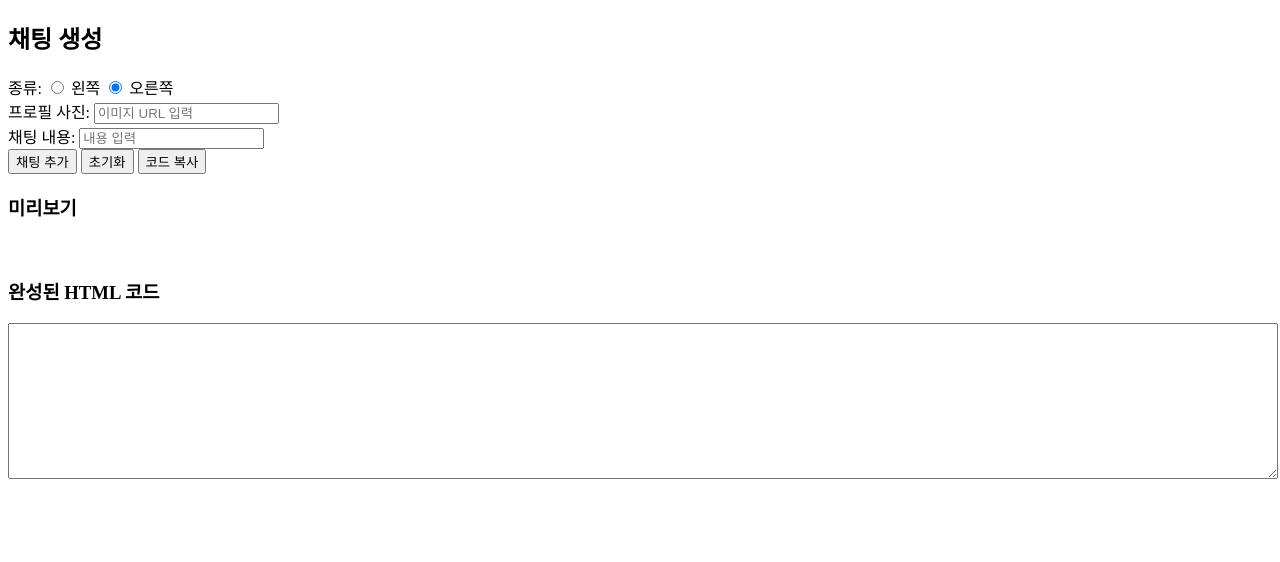
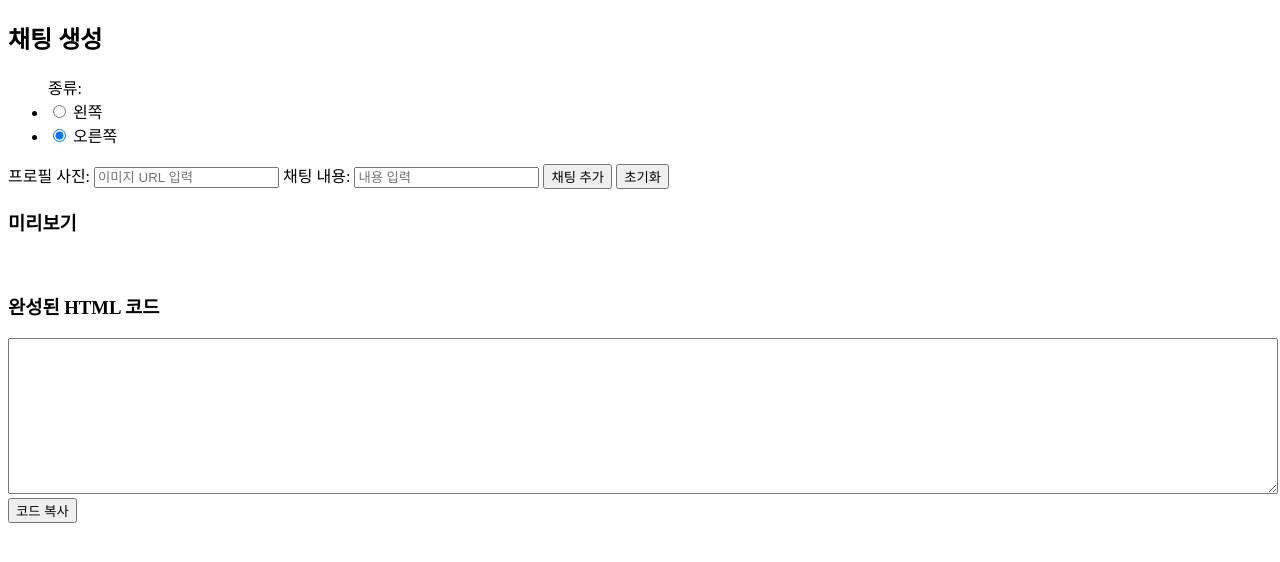
Before and after one commit to loveandevol/chat-generator, a plain HTML site: page index.html in a window 1280 px wide. Drawn offline with Linux system fonts and the light colour scheme; a web font is replaced by a local one.

Commit message:
Update index.html

```diff
--- a/index.html
+++ b/index.html
@@ -7,17 +7,17 @@
   <link rel="stylesheet" href="style.css">
 </head>
 <body>
+  <div class="wrapper">
   <div class="input-area">
     <h2>채팅 생성</h2>
-    <label>종류:
-      <input type="radio" name="side" value="leftt"> 왼쪽
-      <input type="radio" name="side" value="right" checked> 오른쪽
-    </label><br>
-    <label>프로필 사진: <input type="text" id="profile" placeholder="이미지 URL 입력"></label><br>
-    <label>채팅 내용: <input type="text" id="message" placeholder="내용 입력"></label><br>
+    <ul>종류:
+    <li class="nonelist"><label><input type="radio" name="side" value="leftt"> 왼쪽</label></li>
+    <li class="nonelist"><label><input type="radio" name="side" value="right" checked> 오른쪽</label></li>
+    </ul>
+    <label>프로필 사진: <input type="text" id="profile" placeholder="이미지 URL 입력"></label>
+    <label>채팅 내용: <input type="text" id="message" placeholder="내용 입력"></label>
     <button onclick="addChat()">채팅 추가</button>
     <button onclick="resetChat()">초기화</button>
-    <button onclick="copyCode()">코드 복사</button>
   </div>
 
   <h3>미리보기</h3>
@@ -25,6 +25,8 @@
 
   <h3>완성된 HTML 코드</h3>
   <textarea id="output" rows="10" style="width:100%"></textarea>
+  <div class="copycode-wrap"><button class="copycode" onclick="copyCode()">코드 복사</button></div>
+  </div>
 
   <script src="script.js"></script>
 </body>
```
